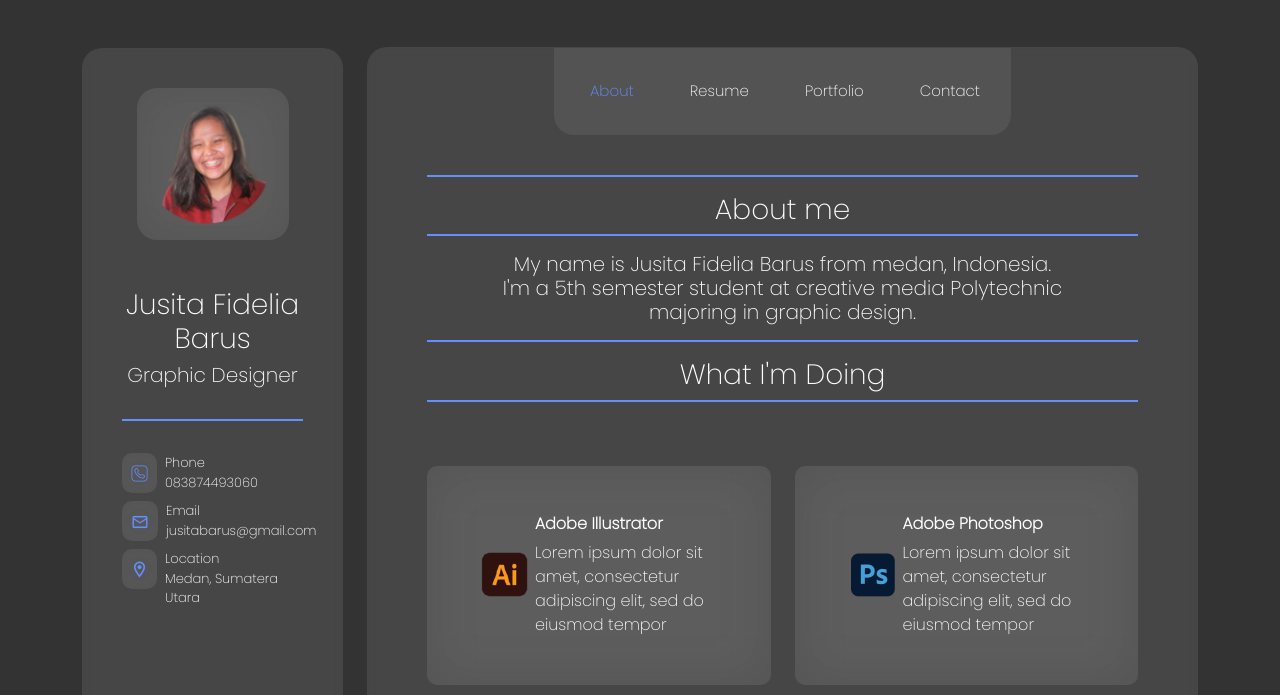
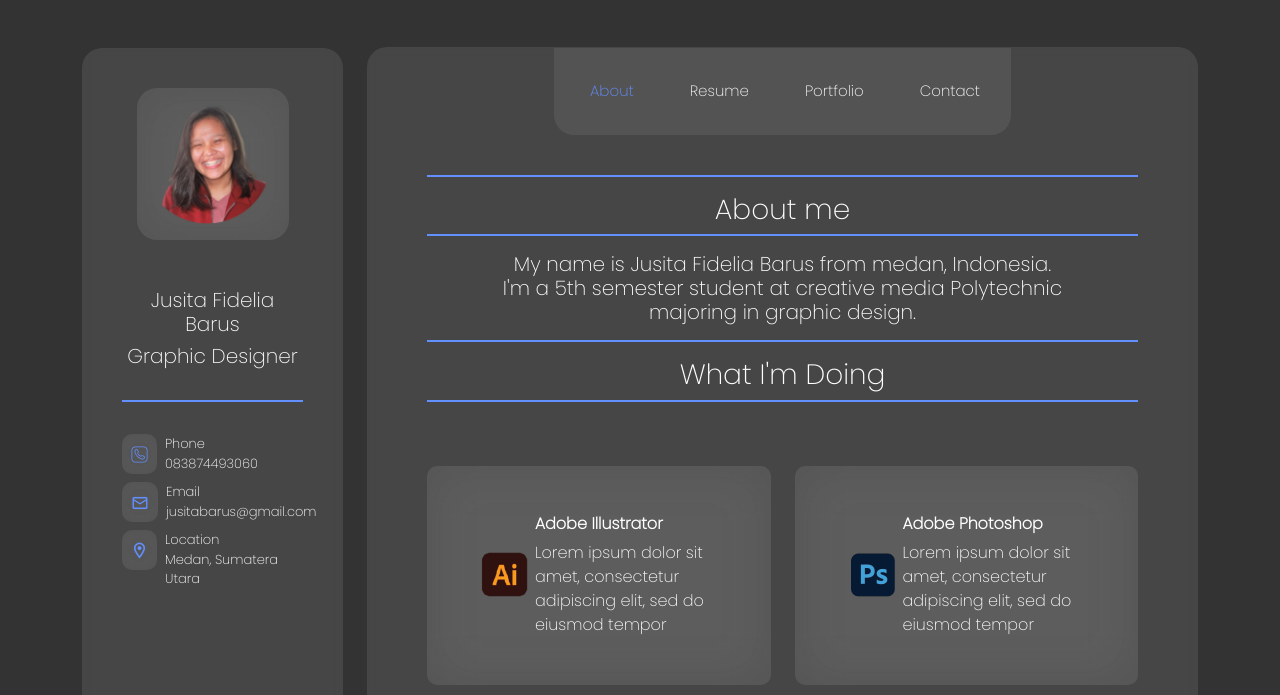
Before and after one commit to fairsominus/Portofolio, a plain HTML site: page index.html in a window 1280 px wide. Shown: the top 695 px of the page. Drawn offline with nearby package versions, Linux system fonts and the light colour scheme.

Commit message:
Update index.html

```diff
--- a/index.html
+++ b/index.html
@@ -33,7 +33,7 @@
                             <img src="./img/Jusita.png" width="120px" alt="Salomo">
                         </div>
                         <div class="mobile-text">
-                            <h3>Jusita Fidelia Barus</h3>
+                            <h5>Jusita Fidelia Barus</h5>
                             <h5>Graphic Designer</h5>
                         </div>
                     </div>
```
